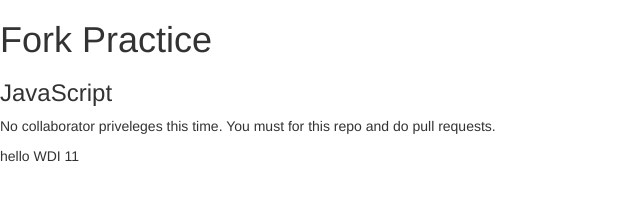
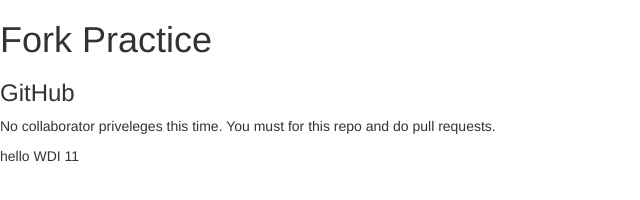
Before and after one commit to WDI-SEA/fork-practice, a plain HTML site: page index.html in a window 1280 px wide. Shown: the full height of the page, 0-640 px from the left. Drawn offline with nearby package versions, Linux system fonts and the light colour scheme.

Commit message:
Upstream

```diff
--- a/index.html
+++ b/index.html
@@ -20,7 +20,7 @@
   <body>
 
     <h1>Fork Practice</h1>
-    <h3>JavaScript</h3>
+    <h3>GitHub</h3>
     <p>No collaborator priveleges this time. You must for this repo and do pull requests.</p>
     <p>
       hello WDI 11
```
